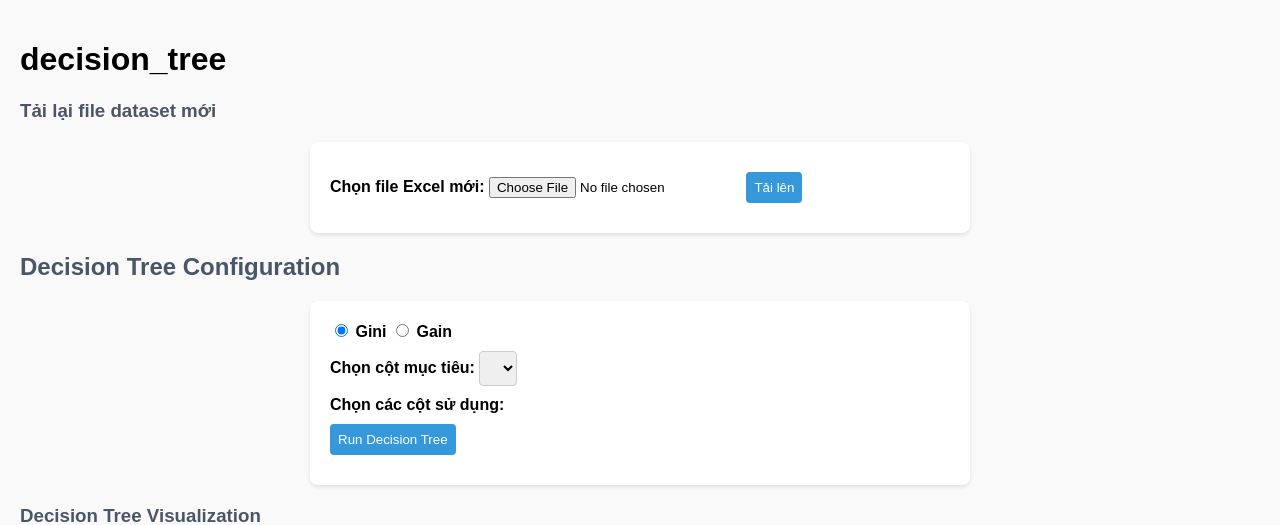
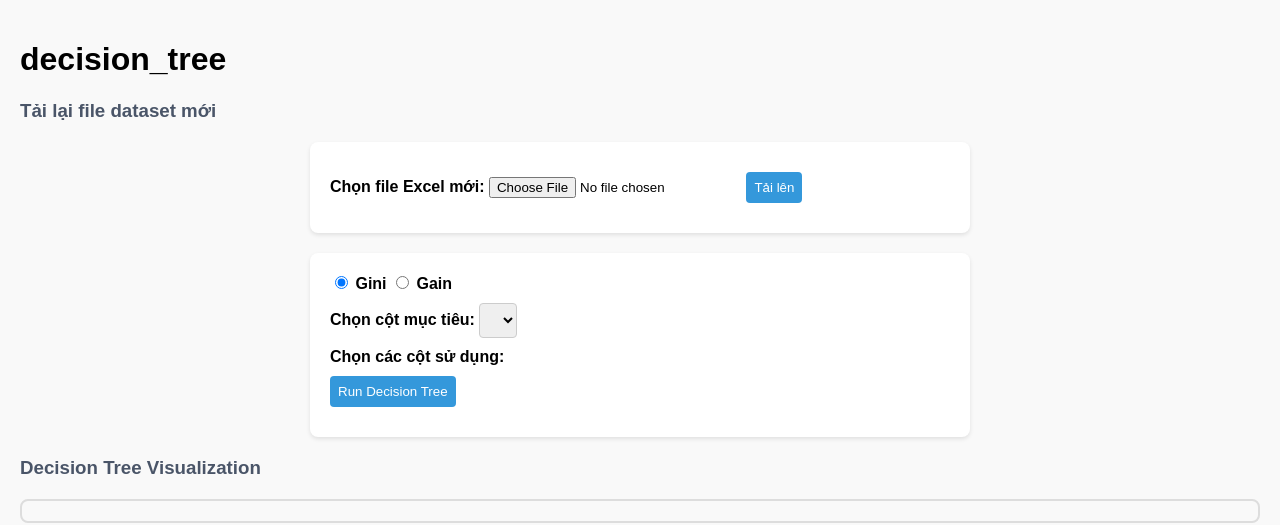
Before and after one commit to ptxthuongthuong/data_mining, a Flask app: page /algorithm/decision_tree in a window 1280 px wide. Shown: the part 38-563 px from the top of the page. Run offline with Flask 3, Linux system fonts and the light colour scheme; lists and menus that the app fills with data are empty.

Commit message:
Update decision_tree.html

```diff
--- a/templates/decision_tree.html
+++ b/templates/decision_tree.html
@@ -1,7 +1,7 @@
 {% extends "base_algorithm.html" %}
 {% block algorithm_content %}
 <div class="decision-tree-container">
-    <h2>Decision Tree Configuration</h2>
+    <!-- <h2>Decision Tree Configuration</h2>-->
 
     <!-- Form for Decision Tree Options -->
     <form id="decision-tree-options" method="POST">
```
